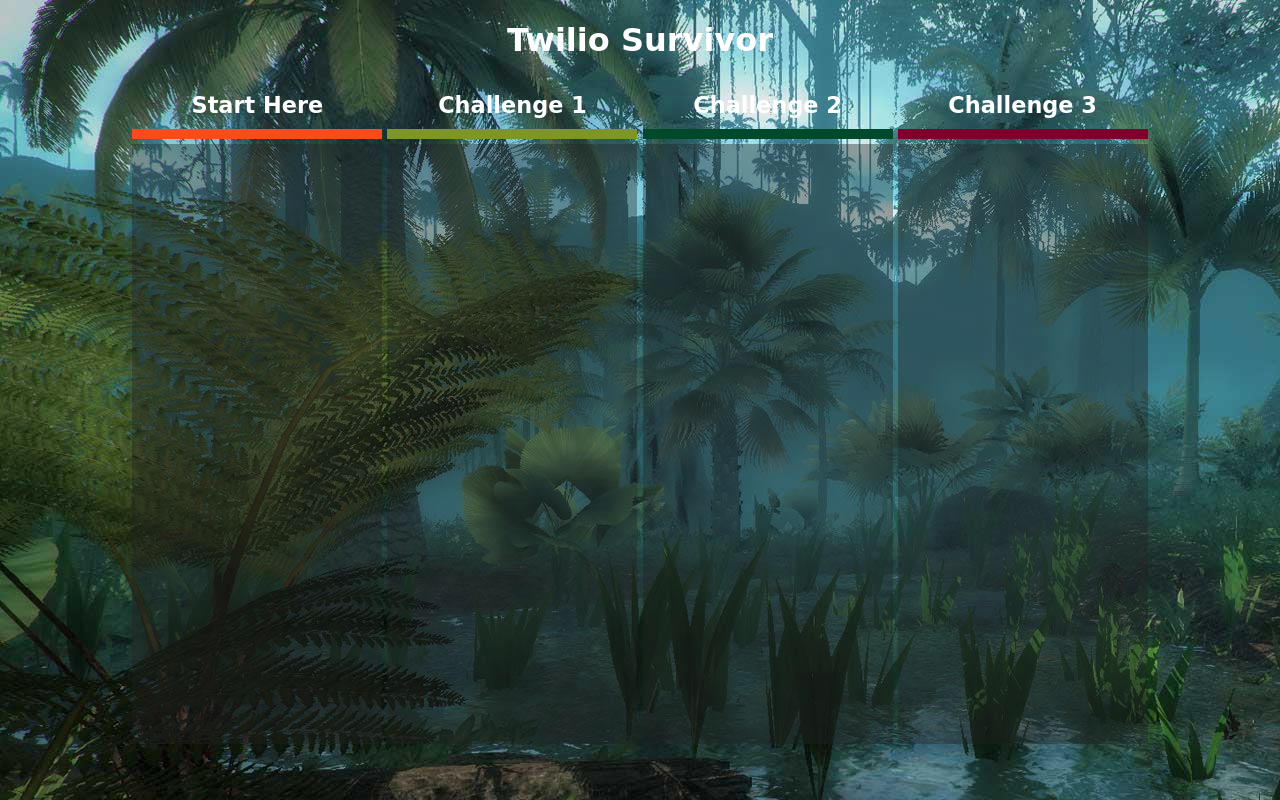
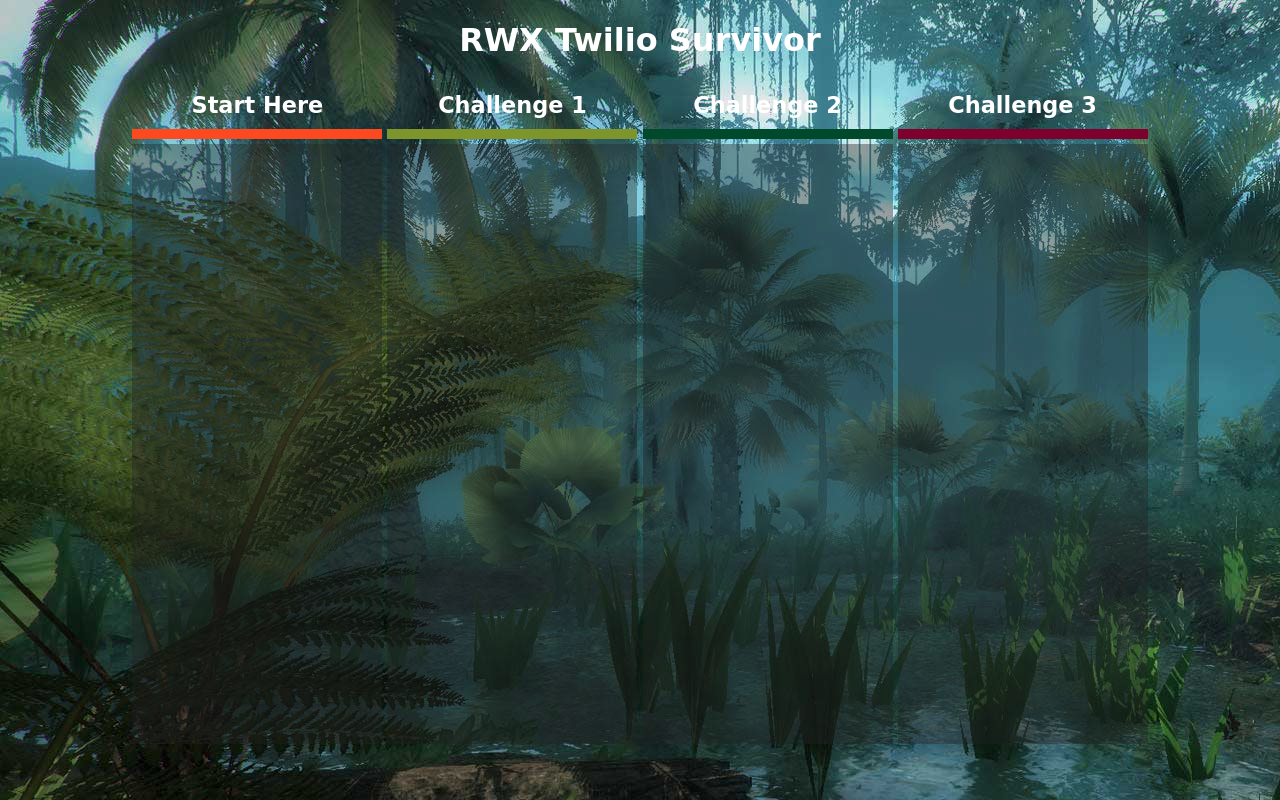
Before and after one commit to gmdayley/twshost, a website: page public/challenge.html in a window 1280 px wide. Drawn offline with nearby package versions, Linux system fonts and the light colour scheme; no server answers; a web font is replaced by a local one.

Commit message:
title change

```diff
--- a/public/challenge.html
+++ b/public/challenge.html
@@ -101,7 +101,7 @@
 <body>
 
 <div id="container">
-    <h1>Twilio Survivor</h1>
+    <h1>RWX Twilio Survivor</h1>
 
     <ol class="pt">
         <li><h1>Start Here</h1>
```
